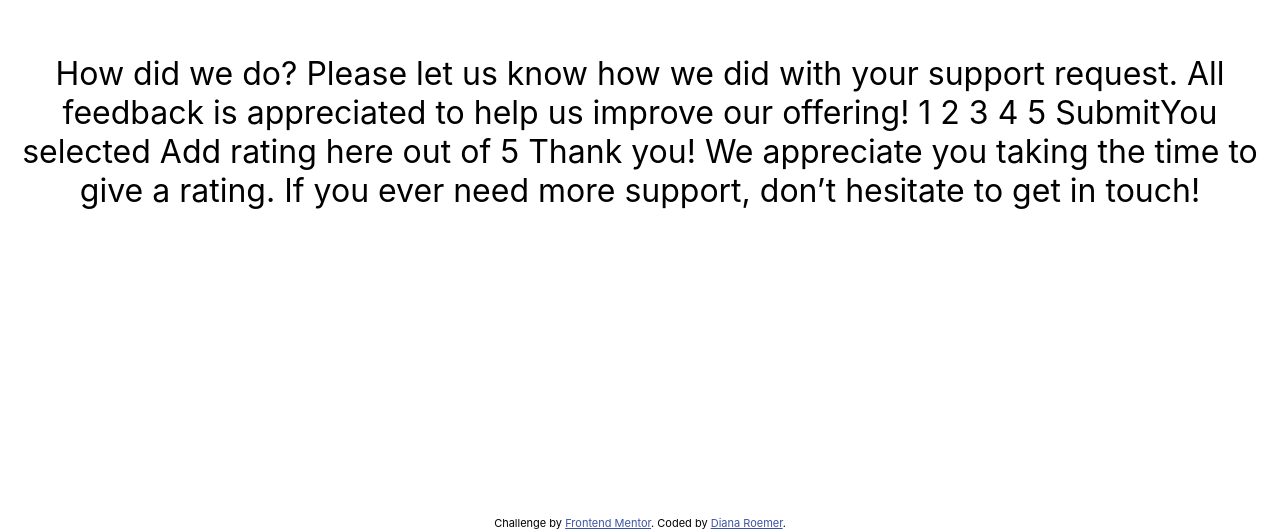
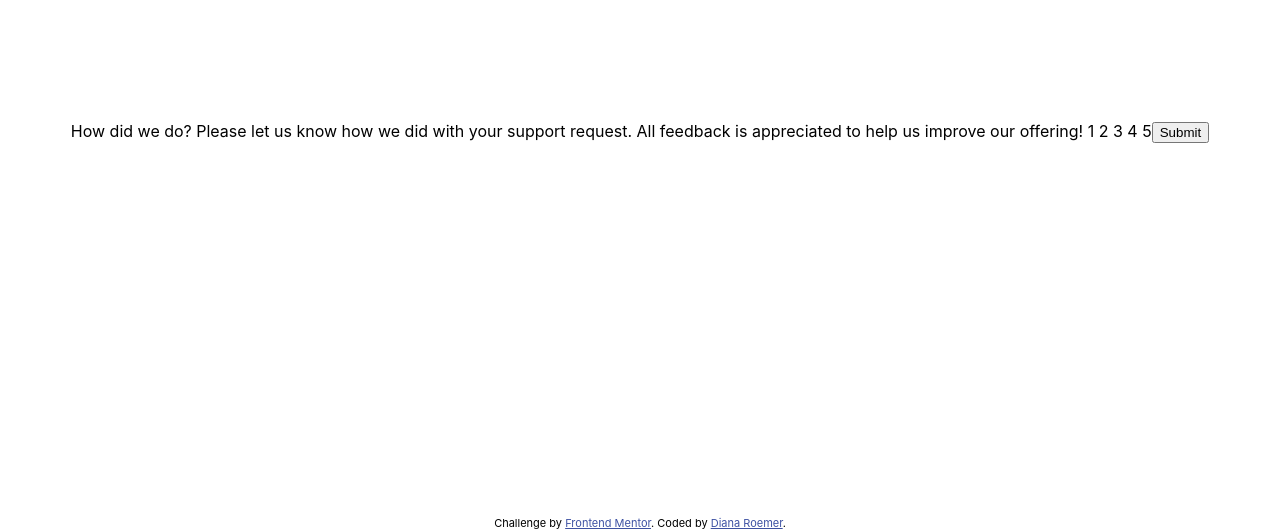
Before and after one commit to dianaroemer/Interactive-Rating-Component, a React (Create React App) app: page / in a window 1280 px wide. Shown: the part 268-800 px from the top of the page. Built offline with nearby package versions, Linux system fonts and the light colour scheme.

Commit message:
Add initial state-managed component display

```diff
--- a/src/App.js
+++ b/src/App.js
@@ -23,11 +23,11 @@ function App() {
 
       <div id='page-container'>
         <div id='content-wrap'>
-          <h1 class="sr-only">Interactive Rating Component</h1>
+          <h1 className="sr-only">Interactive Rating Component</h1>
 
           <InteractiveRatingComponent/>
         </div>
-        <footer class="attribution">
+        <footer className="attribution">
           Challenge by <a href="https://www.frontendmentor.io?ref=challenge" target="_blank" rel='noreferrer'>Frontend Mentor</a>.
           Coded by <a href="https://github.com/dianaroemer">Diana Roemer</a>.
         </footer>
--- a/src/Components/InteractiveRatingComponent.js
+++ b/src/Components/InteractiveRatingComponent.js
@@ -1,37 +1,29 @@
 import React, {useState} from 'react';
 import '../Styles/InteractiveRatingComponentStyle.scss';
 
+import Rating from './Rating';
+import Thanked from './Thanked';
+
 function InteractiveRatingComponent(props) {
 
+    const [isThanked, setThanked] = useState(false);
 
+    function toggleSetThanked(e) {
+        e.preventDefault();
+        console.log(`you're inside toggleSetThanked`)
+        if(!isThanked){
+            setThanked(true);
+        } else {
+            console.log(`You've already submitted a response! Reload the webpage to try again!`);
+        }
+    }
 
     return(
-        <div className='doop'>
-            {/* <!-- Rating state start --> */}
+        <div className='interactiveRatingModal'>
 
-            How did we do?
-
-            Please let us know how we did with your support request. All feedback is appreciated
-            to help us improve our offering!
-
-            1 2 3 4 5
-
-            Submit
-
-            {/* <!-- Rating state end --> */}
-
-            {/* <!-- Thank you state start --> */}
-
-            You selected Add rating here out of 5
-
-            Thank you!
-
-            We appreciate you taking the time to give a rating. If you ever need more support,
-            don’t hesitate to get in touch!
-
-{/* <!-- Thank you state end --> */}
-
-
+            {!isThanked ?
+                <Rating toggleSetThanked={toggleSetThanked}/> :
+                <Thanked/>}
 
         </div>
     );
--- /dev/null
+++ b/src/Components/Rating.js
@@ -0,0 +1,31 @@
+import React, {useState} from 'react';
+// import '../Styles/InteractiveRatingComponentStyle.scss';
+
+function Rating(props) {
+
+    return(
+        <div>
+            {/* rating!!!!!!!!!!! */}
+            How did we do?
+
+            Please let us know how we did with your support request. All feedback is appreciated
+            to help us improve our offering!
+
+            1 2 3 4 5
+
+            <button onClick={(e) => {
+                // e.preventDefault();
+                // console.log("you clicked button");
+                console.log('you clicked button');
+                props.toggleSetThanked(e);
+            }}>
+                Submit
+            </button>
+
+
+        </div>
+
+    )
+}
+
+export default Rating;
--- /dev/null
+++ b/src/Components/Thanked.js
@@ -0,0 +1,22 @@
+import React, {useState} from 'react';
+// import '../Styles/InteractiveRatingComponentStyle.scss';
+import {ReactComponent as ThankYouLogo} from '../images/illustration-thank-you.svg'
+
+function Thanked(props) {
+
+    return(
+        <div>
+            <ThankYouLogo/>
+
+You selected Add rating here out of 5
+
+Thank you!
+
+We appreciate you taking the time to give a rating. If you ever need more support,
+don’t hesitate to get in touch!
+        </div>
+
+    )
+}
+
+export default Thanked;
--- a/src/Styles/InteractiveRatingComponentStyle.scss
+++ b/src/Styles/InteractiveRatingComponentStyle.scss
@@ -1,5 +1,5 @@
-.doop {
-    font-size: xx-large;
+.interactiveRatingModal {
+    // font-size: xx-large;
     display: grid;
     place-content: center;
     height: 100vh;
```
Also changed, not shown: public/manifest.json.
